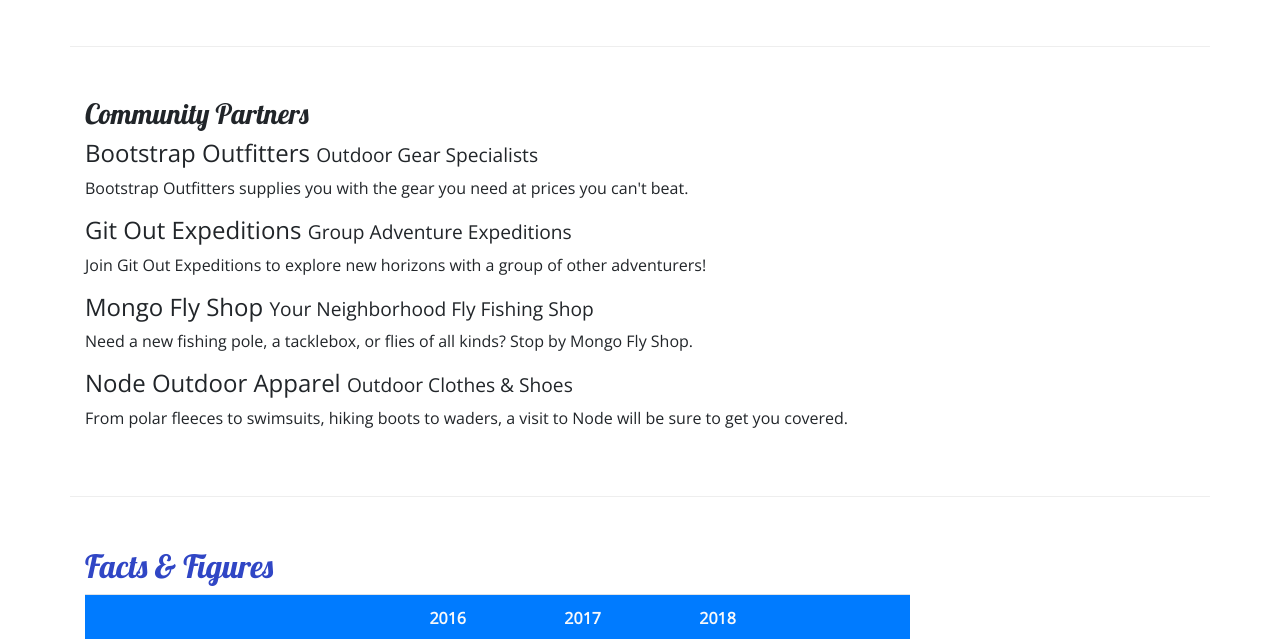
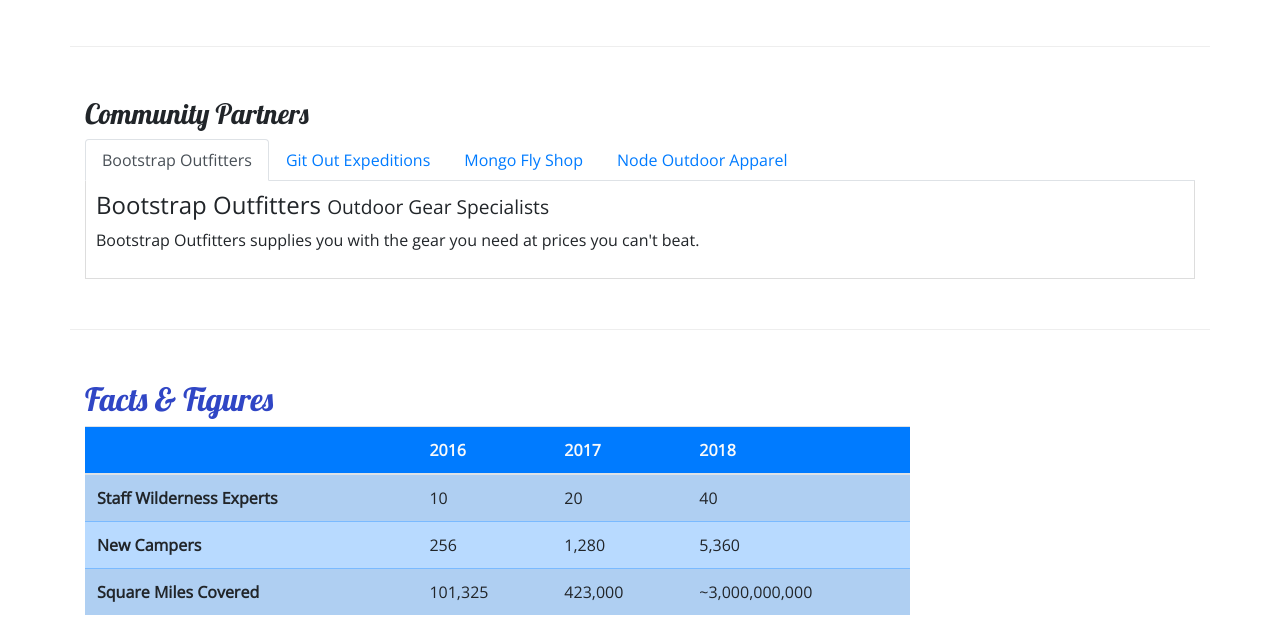
Before and after one commit to almonasterio/nucamp-bootstrap, a website: page aboutus.html in a window 1280 px wide. Shown: the part 780-1419 px from the top of the page. Drawn offline with nearby package versions, Linux system fonts and the light colour scheme.

Commit message:
implemented tabs

```diff
--- a/aboutus.html
+++ b/aboutus.html
@@ -85,7 +85,8 @@
       <div class="col">
         <div class="card bg-light mt-3">
           <blockquote class="blockquote card-body">
-              <p class="mb-0">I will not follow where the path may lead, but I will go where there is no path, and I will leave a trail.</p>
+            <p class="mb-0">I will not follow where the path may lead, but I will go where there is no path, and I will
+              leave a trail.</p>
             <footer class="blockquote-footer">Muriel Strode,
               <cite title="Source Title">"Wind-Wafted Wild Flowers" -
                 The Open Court, 1903
@@ -99,18 +100,40 @@
     <div class="row row-content ">
       <div class="col">
         <h3>Community Partners</h3>
+        <ul class="nav nav-tabs">
+          <li class="nav-item">
+            <a class="nav-link active" href="#bootstrap" role="tab" data-toggle="tab">Bootstrap
+              Outfitters</a>
+            </li>
+          <li class="nav-item">
+            <a class="nav-link" href="#git"  role="tab" data-toggle="tab">Git Out
+              Expeditions</a>
+            </li>
+          <li class="nav-item">
+            <a href="#mongo" class="nav-link" role="tab" data-toggle="tab">Mongo Fly Shop</a>
+          </li>
+          <li class="nav-item">
+            <a href="#node" class="nav-link" role="tab" data-toggle="tab">Node Outdoor Apparel</a>
+          </li>
+        </ul>
+        <div class="tab-content">
+          <div role="tabpanel" class="tab-pane fade show active" id="bootstrap">
               <h4>Bootstrap Outfitters <small>Outdoor Gear Specialists</small></h4>
-        <p class="d-none d-sm-block">Bootstrap Outfitters supplies you with the gear you need at prices you can't beat.
-        </p>
+              <p class="d-none d-sm-block">Bootstrap Outfitters supplies you with the gear you need at prices you can't beat.</p>
+          </div>
+          <div role="tabpanel" class="tab-pane fade" id="git">
               <h4>Git Out Expeditions <small>Group Adventure Expeditions</small></h4>
-        <p class="d-none d-sm-block">Join Git Out Expeditions to explore new horizons with a group of other adventurers!
-        </p>
+              <p class="d-none d-sm-block">Join Git Out Expeditions to explore new horizons with a group of other adventurers!</p>
+          </div>
+          <div role="tabpanel" class="tab-pane fade" id="mongo">
               <h4>Mongo Fly Shop <small>Your Neighborhood Fly Fishing Shop</small></h4>
-        <p class="d-none d-sm-block">Need a new fishing pole, a tacklebox, or flies of all kinds? Stop by Mongo Fly
-          Shop.</p>
+              <p class="d-none d-sm-block">Need a new fishing pole, a tacklebox, or flies of all kinds? Stop by Mongo Fly Shop.</p>
+          </div>
+          <div role="tabpanel" class="tab-pane fade" id="node">
               <h4>Node Outdoor Apparel <small>Outdoor Clothes & Shoes</small></h4>
-        <p class="d-none d-sm-block">From polar fleeces to swimsuits, hiking boots to waders, a visit to Node will be
-          sure to get you covered.</p>
+              <p class="d-none d-sm-block">From polar fleeces to swimsuits, hiking boots to waders, a visit to Node will be sure to get you covered.</p>
+          </div>
+      </div>
       </div>
     </div>
     <div class="row row-content">
@@ -180,7 +203,6 @@
       </div>
     </div>
   </footer>
-
   <script src="node_modules/jquery/dist/jquery.slim.min.js"></script>
   <script src="node_modules/popper.js/dist/umd/popper.min.js"></script>
   <script src="node_modules/bootstrap/dist/js/bootstrap.min.js"></script>
--- a/css/styles.css
+++ b/css/styles.css
@@ -41,3 +41,8 @@ header h2 {
   background-image: linear-gradient(#CEC8FF, white);
   padding: 20px 0;
 }
+.tab-content {
+  border: 1px solid #DDD;
+  border-top: none;
+  padding: 10px;
+}
```
Lines whose indentation alone changed are shown as unchanged.
